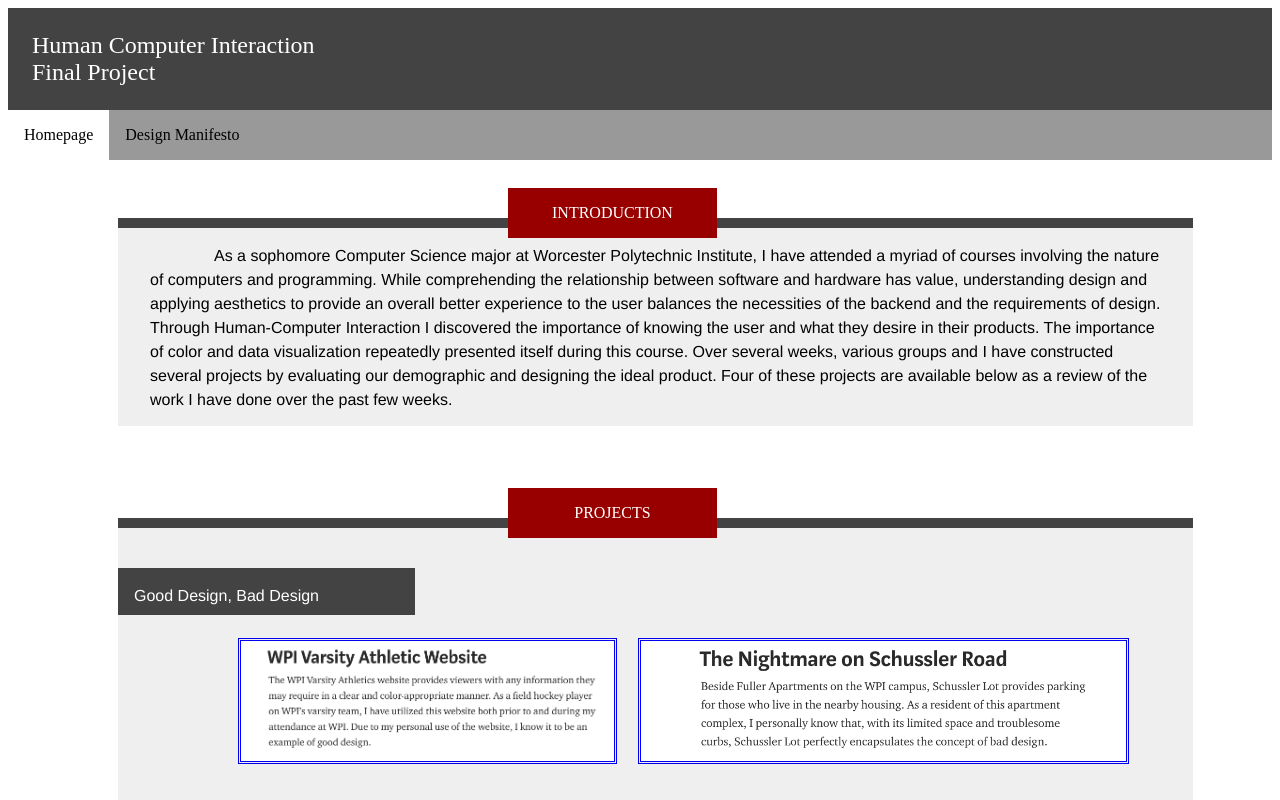
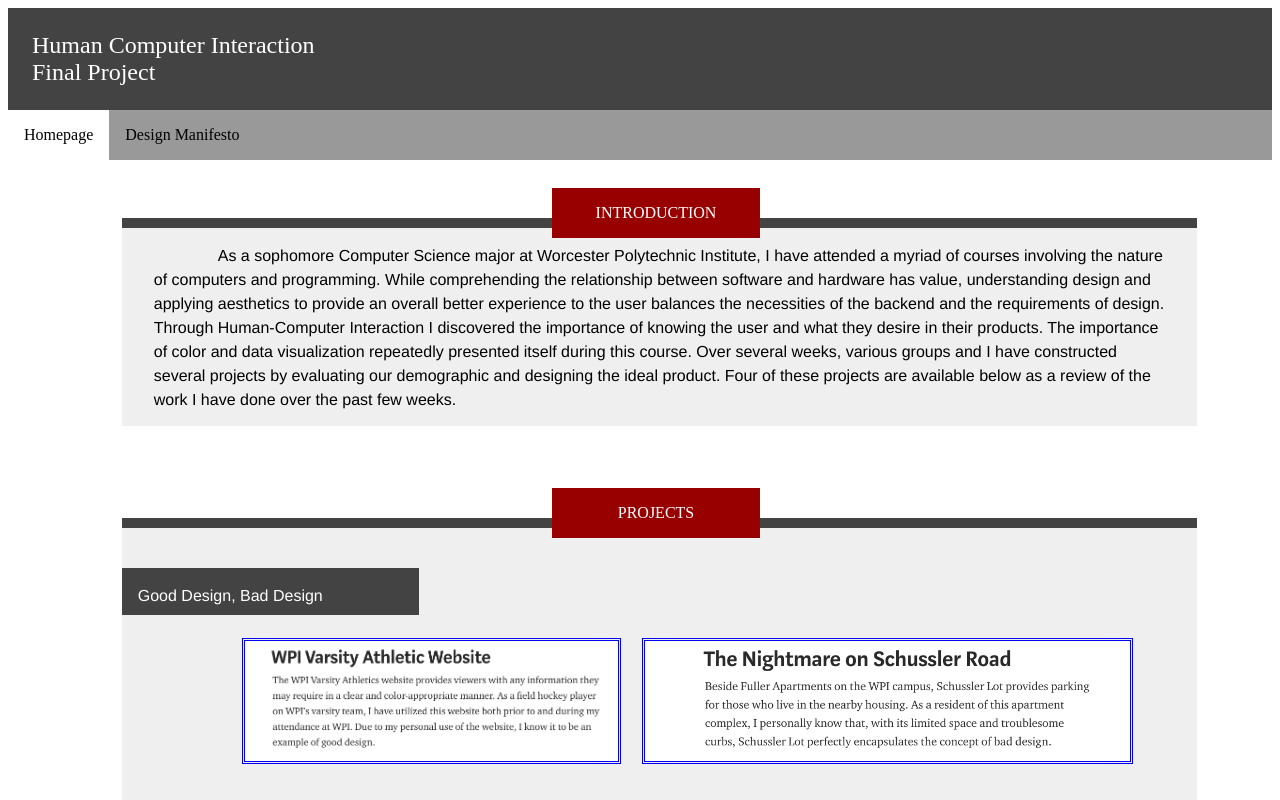
Before and after one commit to paristhecity/paristhecity.github.io, a plain HTML site: page index.html in a window 1280 px wide. Shown: the top 800 px of the page. Drawn offline with Linux system fonts and the light colour scheme.

```diff
--- a/index.css
+++ b/index.css
@@ -60,7 +60,7 @@ li a:hover:not(.active) {
 .rectangle1 {
   position: absolute;
   top: 40px;
-  left: 110px;
+  left: 9%;
   padding-right: 4em;
   background-color: #434343;
   height: 10px;
@@ -70,7 +70,7 @@ li a:hover:not(.active) {
 .rectangle2 {
   position: absolute;
   top:10px;
-  left: 500px;
+  left: 43%;
   width: 14%;
   text-align: center;
   padding: 1em;
@@ -88,7 +88,7 @@ li a:hover:not(.active) {
   font-family: "Helvetica Neue", Helvetica, Arial, sans-serif;
   line-height: 1.5;
   background-color: #efefef;
-  left: 110px;
+  left: 9%;
   width: 80%;
 }
 
```
